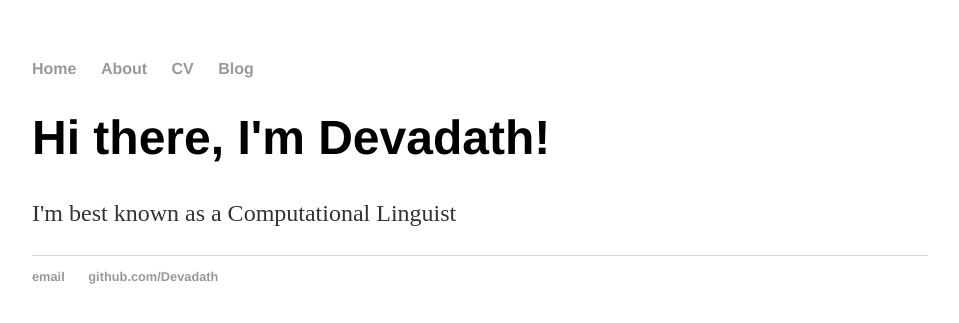
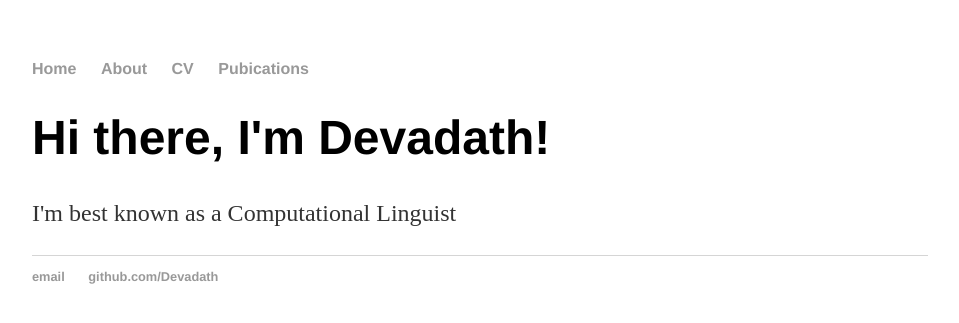
Before and after one commit to Devadath/devadath.github.io, a Jekyll site: the page built from index.html, in a window 1280 px wide. Shown: the top 323 px of the page, without its empty margins (160-1119 px from the left). Built offline with Jekyll 4.4.1, drawn with Linux system fonts in a browser that asks for light colours; Markdown is read by kramdown in place of the engine named in the settings.

Commit message:
Update default.html

```diff
--- a/_layouts/default.html
+++ b/_layouts/default.html
@@ -11,7 +11,7 @@
 	        		<li><a href="/">Home</a></li>
 		        	<li><a href="/about">About</a></li>
 	        		<li><a href="/cv">CV</a></li>
-	        		<li><a href="/blog">Blog</a></li>
+	        		<li><a href="/publications">Pubications</a></li>
 	    		</ul>
 			</nav>
 			<div class="container">
```
